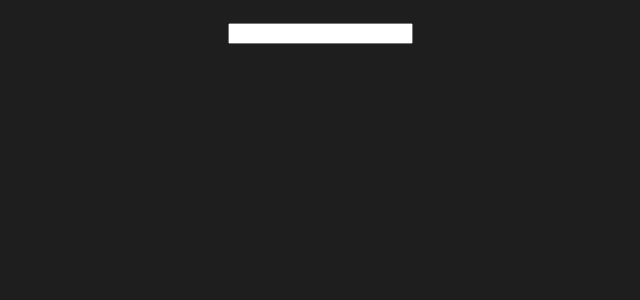
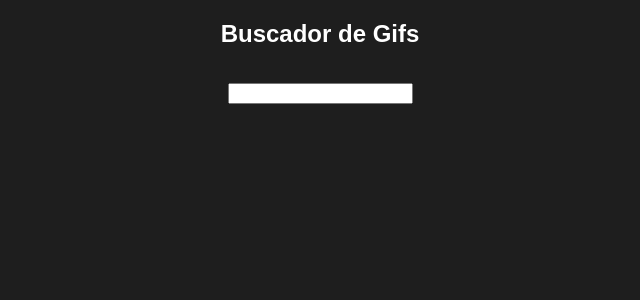
Before and after one commit to maximilianopontin/ApiGiphy, a React (Vite) app in the folder vite-project/: page / in a window 1280 px wide. Shown: the top 300 px of the page, without its empty margins (320-960 px from the left). Built offline with nearby package versions, Linux system fonts and the light colour scheme.

Commit message:
modificacion de titulo

```diff
--- a/vite-project/src/Buscador.jsx
+++ b/vite-project/src/Buscador.jsx
@@ -7,6 +7,8 @@ function Buscador({onSubmit, valorInput, onChange}) {//pasamos las props que usa
 
     return (
         <>
+
+        <h2>Buscador de Gifs</h2>
             <form className= "form-buscador" onSubmit={onSubmit}>
                 <input className= "buscador" value={valorInput} onChange={onChange} />
             </form>
--- a/vite-project/src/estilos.css
+++ b/vite-project/src/estilos.css
@@ -6,11 +6,12 @@ body {
 .form-buscador {
     padding: 15px;
     text-align: center;
+
 }
 
 .buscador:focus-visible {
-
-    padding: 5px;
+    width: 200px;
+    padding: 15px;
     box-shadow: 0px 0px .2rem #fff;
 }
 
@@ -29,7 +30,9 @@ body {
     object-fit: cover;
     margin: 5px;
 }
+
 h2 {
 color: #fff;
 font-family: sans-serif;
+text-align: center;
 }
```
